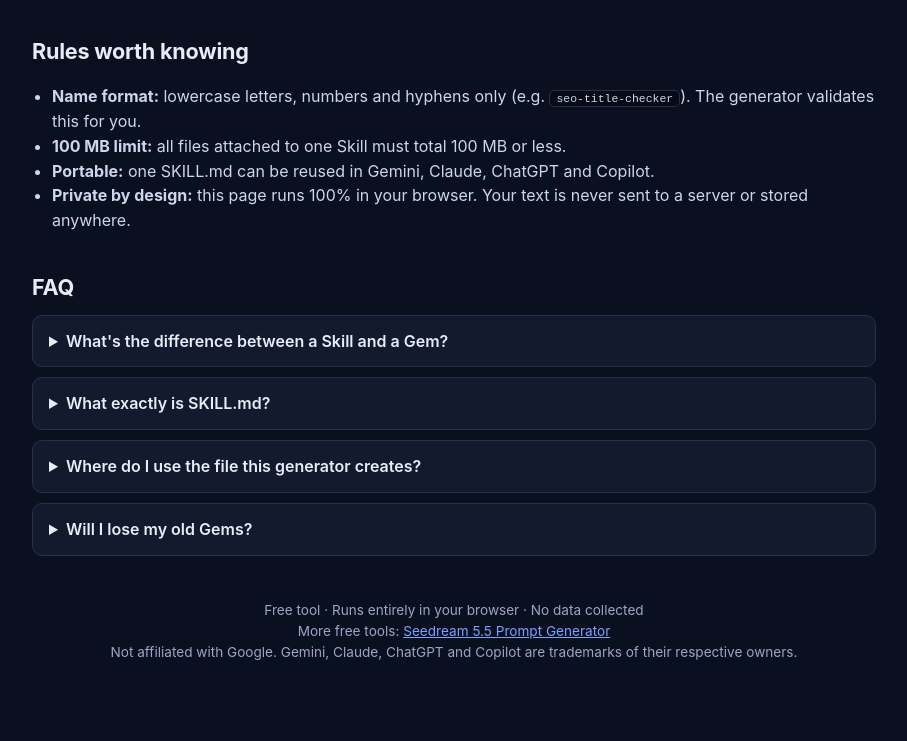
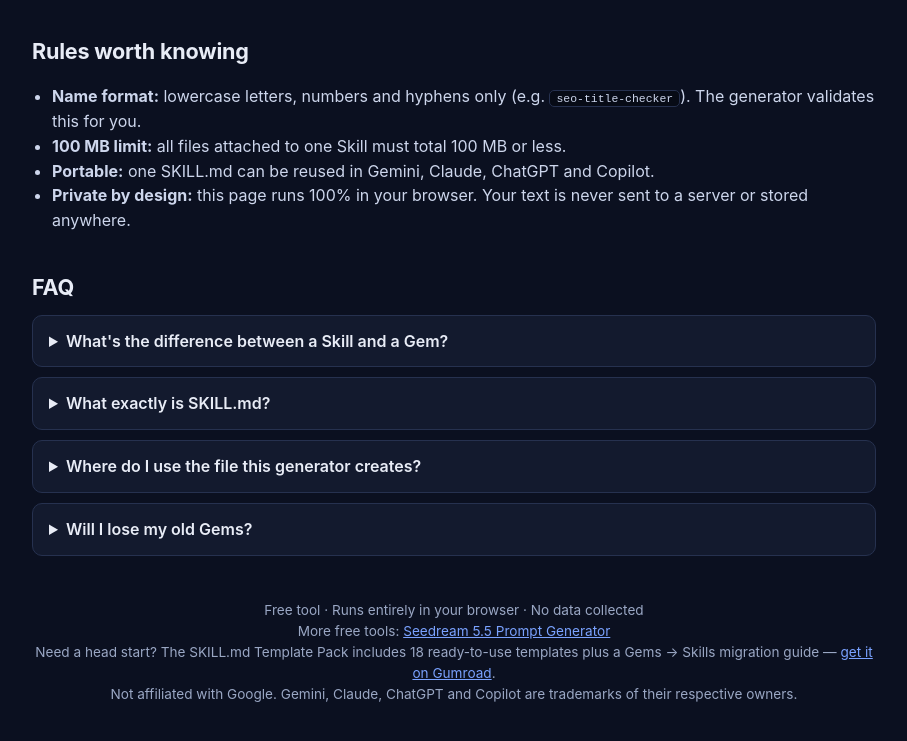
Before and after one commit to deejay2589/gemini-skill-generator, a plain HTML site: page index.html in a window 1280 px wide. Shown: the part 1715-2456 px from the top of the page, without its empty margins (186-1093 px from the left). Drawn offline with Linux system fonts and the light colour scheme.

Commit message:
Add Gumroad template pack link to footer

```diff
--- a/index.html
+++ b/index.html
@@ -163,6 +163,7 @@
   <footer>
     Free tool · Runs entirely in your browser · No data collected<br>
     More free tools: <a href="https://deejay2589.github.io/seedream-5-5-prompt-generator/" style="color:var(--accent)">Seedream 5.5 Prompt Generator</a><br>
+    Need a head start? The SKILL.md Template Pack includes 18 ready-to-use templates plus a Gems → Skills migration guide — <a href="https://deejaydreams3.gumroad.com/l/shonjr" style="color:var(--accent)">get it on Gumroad</a>.<br>
     Not affiliated with Google. Gemini, Claude, ChatGPT and Copilot are trademarks of their respective owners.
   </footer>
 </div>
```
